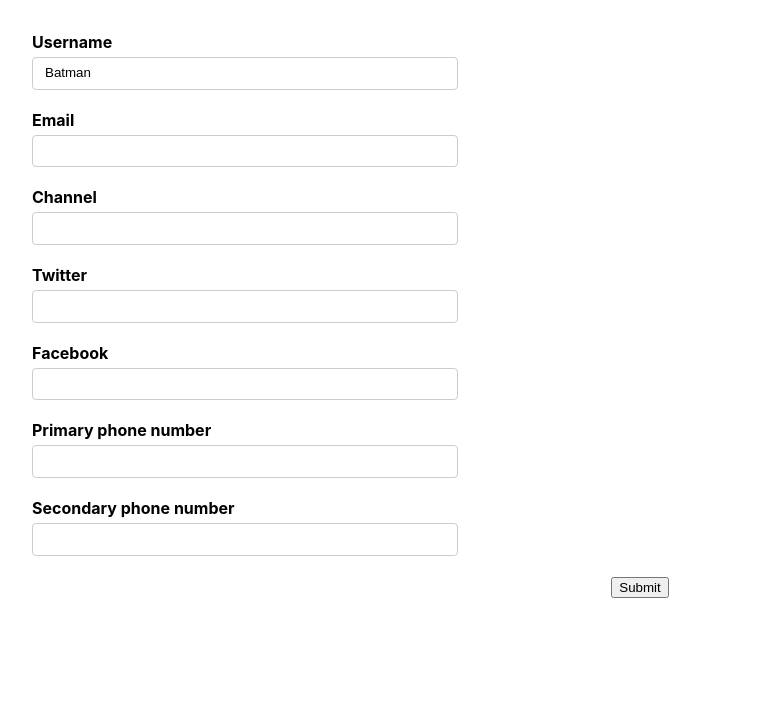
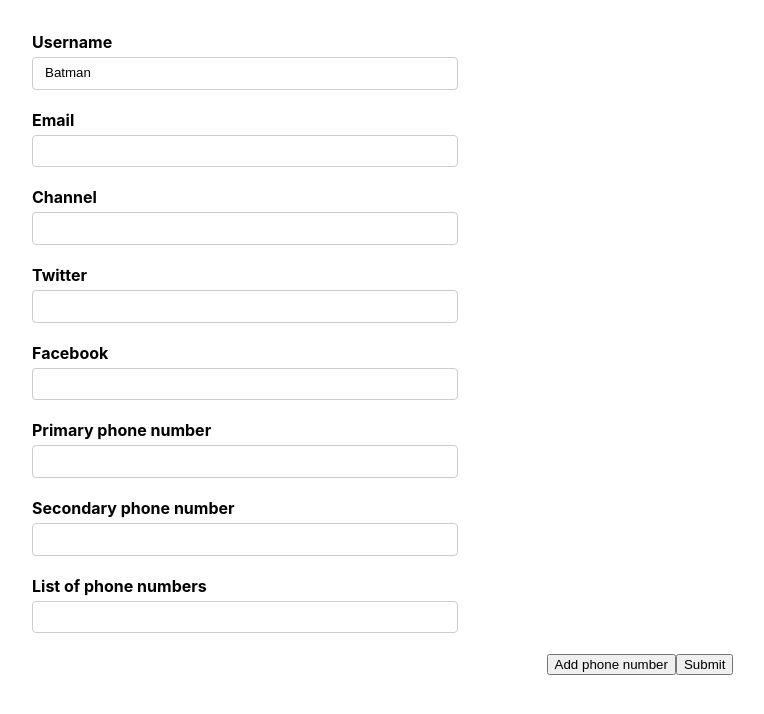
Before and after one commit to premrajah/react-hook-form-typescript, a React (Create React App) app: page / in a window 1280 px wide. Shown: the top 714 px of the page, without its empty margins (0-764 px from the left). Built offline with nearby package versions, Linux system fonts and the light colour scheme.

Commit message:
added useFieldArray for addng multiple fields

```diff
--- a/src/components/YoutubeForm.tsx
+++ b/src/components/YoutubeForm.tsx
@@ -1,4 +1,4 @@
-import { useForm } from 'react-hook-form';
+import { useForm, useFieldArray } from 'react-hook-form';
 import { DevTool } from '@hookform/devtools';
 
 type FormValues = {
@@ -10,6 +10,9 @@ type FormValues = {
     facebook: string;
   };
   phoneNumbers: string[];
+  phNumbers: {
+    number: string;
+  }[];
 };
 
 export default function YoutubeForm() {
@@ -23,10 +26,20 @@ export default function YoutubeForm() {
         facebook: '',
       },
       phoneNumbers: ['', ''],
+      phNumbers: [
+        {
+          number: '',
+        },
+      ],
     },
   });
   const { register, control, handleSubmit, formState } = form;
   const { errors } = formState;
+
+  const {fields, append, remove} = useFieldArray({
+    name: "phNumbers",
+    control,
+  })
 
   const onSubmitHandler = (data: FormValues) => {
     console.log('form submitted ', data);
@@ -112,6 +125,19 @@ export default function YoutubeForm() {
           <input type='text' id='secondary-phone' {...register('phoneNumbers.1')} />
         </div>
 
+        <div>
+            <label htmlFor="phNumbers">List of phone numbers</label>
+            <div>
+                {fields.map((field, index) => (
+                    <div className="form-control" key={field.id}>
+                        <input type="text" {...register(`phNumbers.${index}.number` as const)} />
+                        {index > 0 && <button type='button' onClick={() => remove(index)}>Remove</button>}
+                    </div>
+                ))}
+            </div>
+        </div>
+
+        <button type="button" onClick={() => append({number: ""})}>Add phone number</button>
         <button>Submit</button>
       </form>
       <DevTool control={control} />
```
